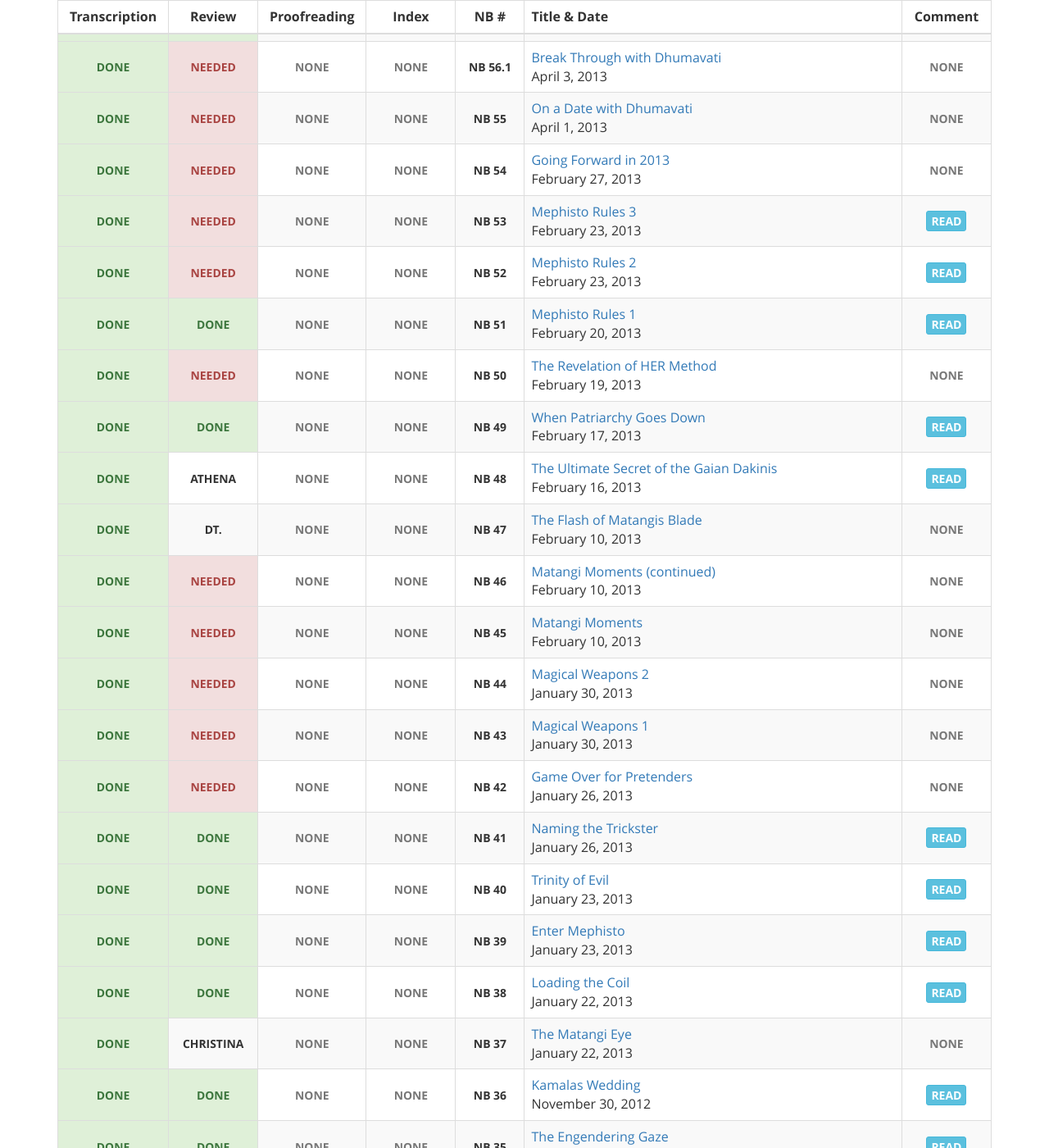
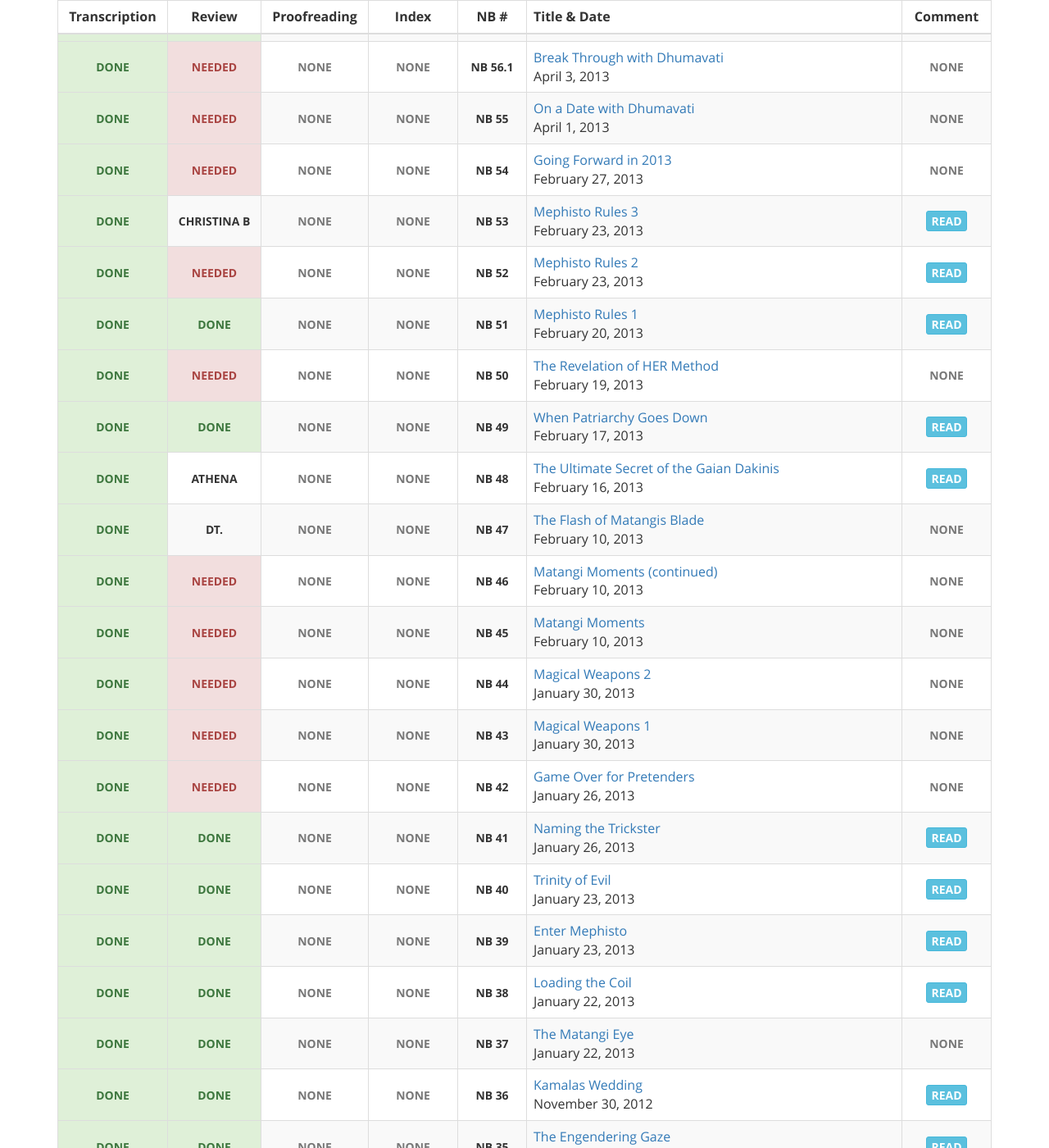
Before and after one commit to gaiaspora/gaiaspora.github.io, a Jekyll site: the page built from content/navigator-briefings.markdown, in a window 1280 px wide and 1400 px high, scrolled down 5275 px. Shown: the whole window at 82% size. Built offline with Jekyll 4.4.1, drawn with Linux system fonts in a browser that asks for light colours.

Commit message:
Update nb.yaml

```diff
--- a/_data/nb.yaml
+++ b/_data/nb.yaml
@@ -720,7 +720,7 @@
 
 - NB: "53"
   Transcription: "done"
-  Review: "needed"
+  Review: "Christina B"
   Proofreading: "none"
   Index: "none"
   Title: "Mephisto Rules 3"
@@ -864,7 +864,7 @@
 
 - NB: "37"
   Transcription: "done"
-  Review: "Christina"
+  Review: "done"
   Proofreading: "none"
   Index: "none"
   Title: "The Matangi Eye"
```
